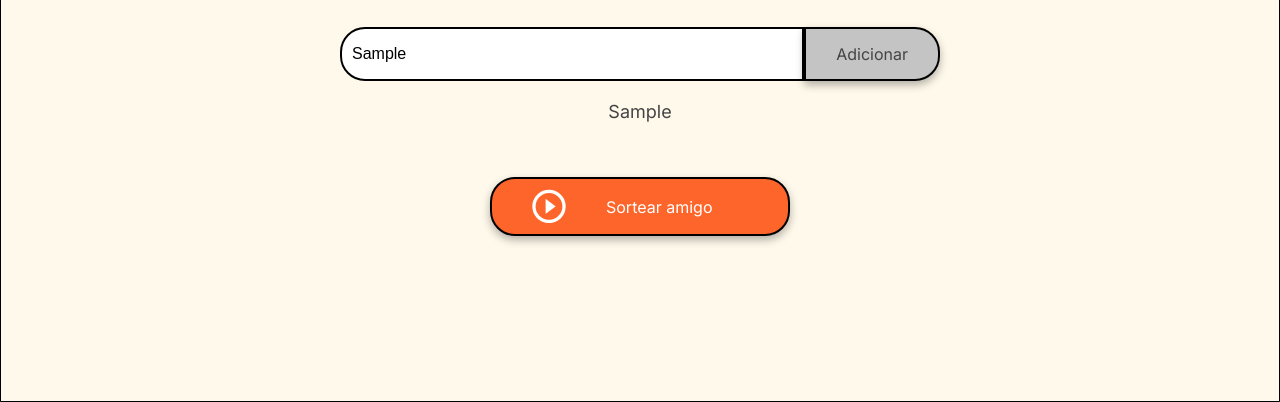
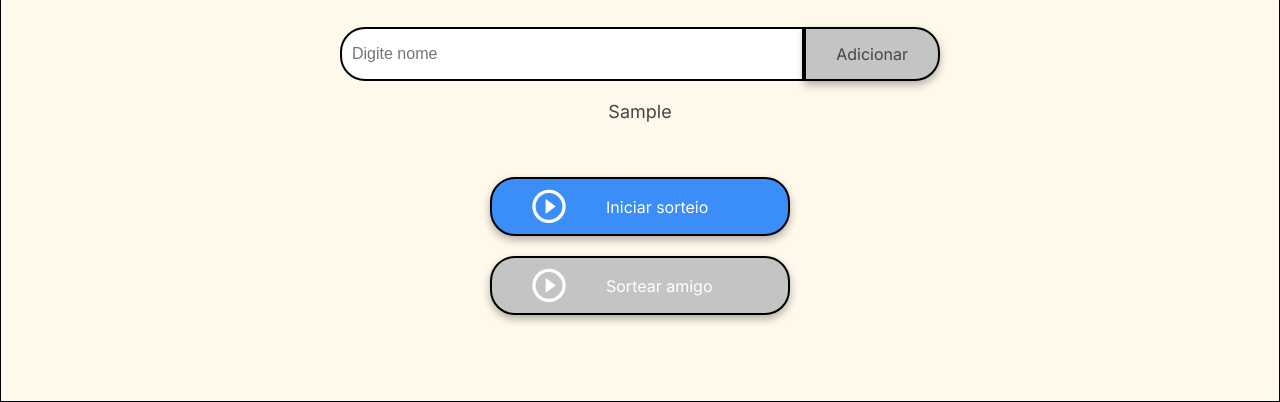
Before and after one commit to e-velyne/alurachallenge-amigo-secreto, a plain HTML site: page index.html in a window 1280 px wide. Both pictures are taken after typing "Sample" into the empty fields and a click on the button "Adicionar". Shown: the part 398-800 px from the top of the page. Drawn offline with Linux system fonts and the light colour scheme.

Commit message:
funcionalidades extras

```diff
--- a/app.js
+++ b/app.js
@@ -10,11 +10,11 @@ function adicionarAmigo() {
     }else{
         amigos.push(nome_amigo.value);
         atualizarListaAmigos();
+        nome_amigo.value="";
     }
 }
 
 function atualizarListaAmigos() {
-    console.log("entrou na função");
     let lista = document.getElementById("listaAmigos");
     lista.innerHTML = "";
     amigos.forEach(element => {
@@ -23,11 +23,41 @@ function atualizarListaAmigos() {
 
 }
 
+function sorteioHabilitado(){
+    let botaoSortear = document.getElementById("botaoSortear");
+    botaoSortear.removeAttribute("disabled");
+}
+
+function iniciarSorteio() {
+    if(amigos.length>1){ //só deixa começar o sorteio quando há mais de dois amigos na lista
+        let botaoIniciar = document.getElementById("botaoIniciarSorteio");
+        let botaoAdicionar = document.getElementById("botaoAdicionar");
+
+        botaoAdicionar.setAttribute("disabled","true"); //não permite adicionar novos sorteios
+                                                        //após ter iniciado o sorteio
+        botaoIniciar.setAttribute("disabled","true");
+        sorteioHabilitado();
+    }else{
+        alert("O sorteio só pode ser iniciado com dois ou mais amigos");
+    }
+}
+
 function sortearAmigo() {
     let indice = Math.floor(Math.random()*amigos.length);
     if(amigos[indice]!=null){
+        mostrarResultado(amigos[indice]);
+        amigos.splice(indice,1); //só permite que cada amigo seja sorteado uma vez
 
-        mostrarResultado(amigos[indice]);
+        if(amigos.length==0){
+            let botaoSortear = document.getElementById("botaoSortear");
+            botaoSortear.setAttribute("disabled","true");
+                            //encerra a possibilidade de fazer um novo sorteio quando
+                            //elementos no array chega a zero
+            let resultado=document.getElementById("resultado");
+            resultado.innerHTML=resultado.innerHTML+"<br>Todos os amigos já foram sorteados.<br>Sorteio encerrado."
+            //avisa quando o sorteio terminou
+        }
+
     }else{
         console.log("null");
     }
--- a/index.html
+++ b/index.html
@@ -21,14 +21,21 @@
             <h2 class="section-title">Digite o nome dos seus amigos</h2>
             <div class="input-wrapper">
                 <input type="text" id="amigo" class="input-name" placeholder="Digite nome">
-                <button class="button-add" onclick="adicionarAmigo()">Adicionar</button>
+                <button class="button-add" id="botaoAdicionar" onclick="adicionarAmigo()">Adicionar</button>
             </div>
 
             <ul id="listaAmigos" class="name-list" aria-labelledby="listaAmigos" role="list"></ul>
             <ul id="resultado" class="result-list" aria-live="polite"></ul>
 
             <div class="button-container">
-                <button class="button-draw" onclick="sortearAmigo()" aria-label="Sortear amigo secreto">
+                <button class="button-draw-azul" id="botaoIniciarSorteio" onclick="iniciarSorteio()" aria-label="Sortear amigo secreto">
+                    <img src="assets/play_circle_outline.png" alt="Ícone para sortear">
+                    Iniciar sorteio
+                </button>
+            </div>
+
+            <div class="button-container">
+                <button class="button-draw" id="botaoSortear" onclick="sortearAmigo()" disabled aria-label="Sortear amigo secreto">
                     <img src="assets/play_circle_outline.png" alt="Ícone para sortear">
                     Sortear amigo
                 </button>
--- a/style.css
+++ b/style.css
@@ -2,7 +2,10 @@
     --color-primary: #4B69FD;
     --color-secondary: #FFF9EB;
     --color-tertiary: #C4C4C4;
+    --color-quaternary: #747474;
     --color-button: #fe652b;
+    --color-button-azul: #3b8ef8;
+    --color-button-azul-hover: #2c69b9;
     --color-button-hover: #e55720;
     --color-text: #444444;
     --color-white: #FFFFFF;
@@ -90,6 +93,7 @@ body {
 .button-container {
     width: 300px;
     justify-content: center;
+    margin-bottom: 20px;
 }
 
 /* Estilos de entrada de texto */
@@ -152,11 +156,29 @@ ul {
     background-color: var(--color-button);
     font-size: 16px;
 }
+.button-draw-azul{
+    display: flex;
+    align-items: center;
+    width: 100%;
+    padding: 10px 40px;
+    color: var(--color-white);
+    background-color: var(--color-button-azul);
+    font-size: 16px;
+}
 
-.button-draw img {
+.button-draw img, .button-draw-azul img {
     margin-right: 40px;
 }
 
 .button-draw:hover {
     background-color: var(--color-button-hover);
 }
+.button-draw-azul:hover {
+    background-color: var(--color-button-azul-hover);
+}
+.button-draw-azul:disabled {
+    background-color: var(--color-tertiary);
+}
+.button-draw:disabled{
+    background-color:var(--color-tertiary);
+}
```
